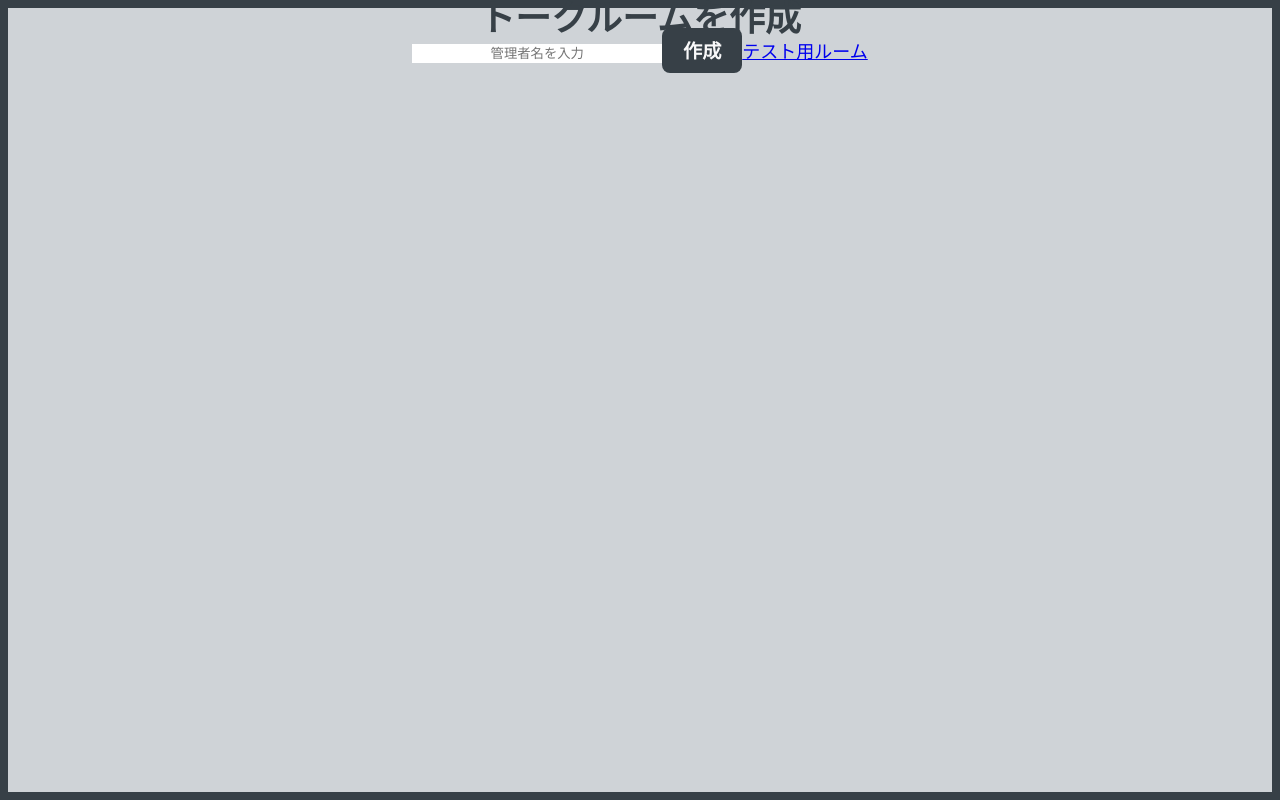
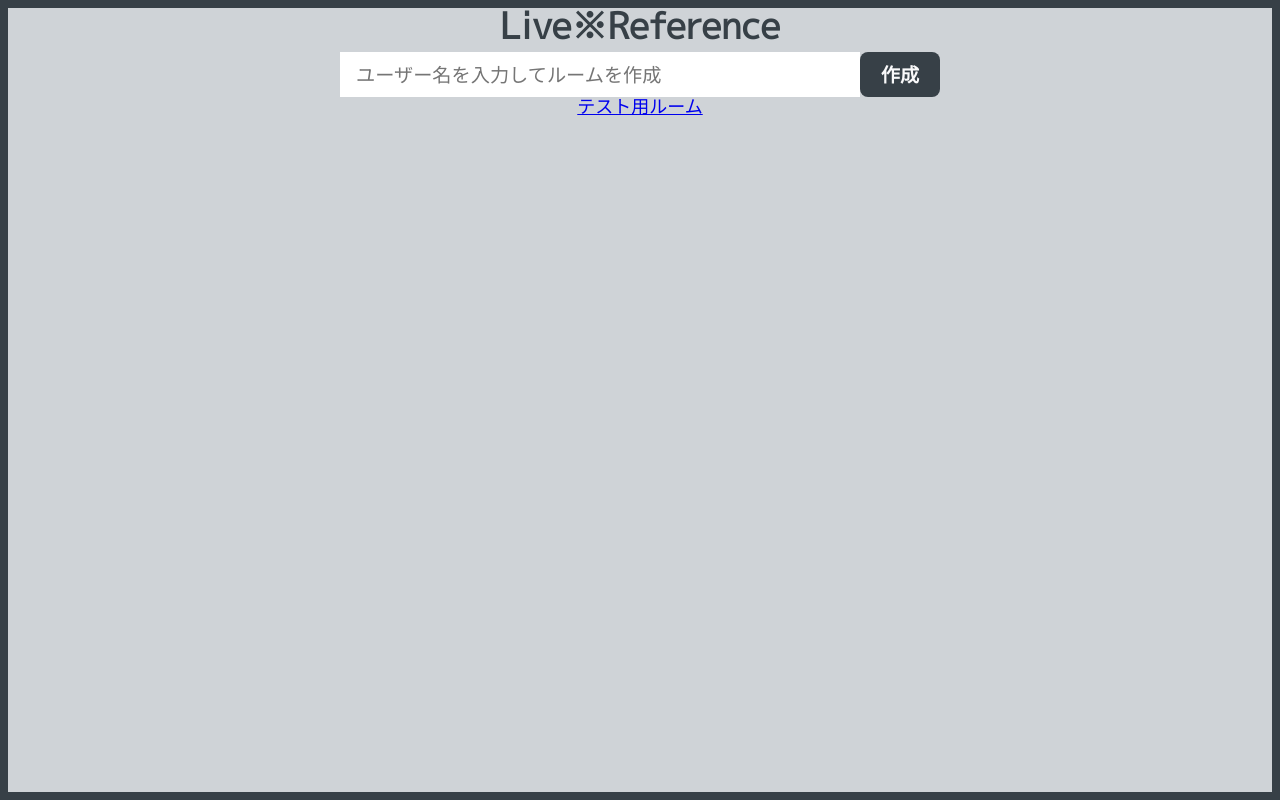
Before and after one commit to mzdkzk/diexercise, a Next.js app in the folder app/: page / in a window 1280 px wide. Built offline with nearby package versions, Linux system fonts and the light colour scheme.

Commit message:
ルーム作成フォームのスタイル調整

```diff
--- a/app/src/components/Layout.tsx
+++ b/app/src/components/Layout.tsx
@@ -11,6 +11,7 @@ const Container = styled.div`
   width: 100%;
   height: 100%;
   border: solid 0.5rem ${colors.primary};
+  padding: 0.5rem;
   box-sizing: border-box;
 `
 
--- /dev/null
+++ b/app/src/components/forms.tsx
@@ -0,0 +1,17 @@
+import styled from 'styled-components'
+
+export const Form = styled.form`
+  display: flex;
+  margin-top: 1rem;
+  margin-left: auto;
+  margin-right: auto;
+  max-width: 600px;
+`
+
+export const Input = styled.input`
+  flex-grow: 1;
+  font-size: 1.2rem;
+  padding: 0.5rem 1rem;
+  border-radius: 0;
+  text-align: initial;
+`
--- a/app/src/pages/index.tsx
+++ b/app/src/pages/index.tsx
@@ -1,14 +1,35 @@
-import React from 'react'
+import React, { useState } from 'react'
 import { Button, Layout } from '../components'
 import Link from 'next/link'
+import Router from 'next/router'
+import request from '../utils/request'
+import { ApiData } from '../scheme/api'
+import { Form, Input } from '../components/forms'
 
 const IndexPage: React.FC = () => {
-  const onChangeHandler = () => {}
+  const [ownerName, setOwnerName] = useState<string>('')
+  const onChangeHandler = (e: React.FormEvent<HTMLInputElement>) => {
+    setOwnerName(e.currentTarget.value)
+  }
+  const onSubmitHandler = async (e: React.FormEvent<HTMLFormElement>) => {
+    e.preventDefault()
+    const response = await request.post('/rooms', {
+      json: { ownerName }
+    })
+    const responseJson: ApiData = await response.json()
+    Router.push('/rooms/[roomId]', `/rooms/${responseJson.body!.roomId}`)
+  }
   return (
     <Layout>
-      <h1>トークルームを作成</h1>
-      <input onChange={onChangeHandler} placeholder="管理者名を入力" />
-      <Button>作成</Button>
+      <h1>Live※Reference</h1>
+      <Form onSubmit={onSubmitHandler}>
+        <Input
+          onChange={onChangeHandler}
+          placeholder="ユーザー名を入力してルームを作成"
+          required
+        />
+        <Button type="submit">作成</Button>
+      </Form>
       <Link href="/rooms/[roomId]" as="/rooms/test">
         <a>テスト用ルーム</a>
       </Link>
--- a/app/src/pages/rooms/[roomId].tsx
+++ b/app/src/pages/rooms/[roomId].tsx
@@ -88,7 +88,7 @@ const IndexPage: React.FC<{ router: NextRouter }> = ({ router }) => {
   }
 
   return (
-    <Layout>
+    <Layout title={`ルーム[ID: ${roomId}]`}>
       <Button onClick={start}>Start</Button>
       <Button onClick={stopRecord}>Stop</Button>
       <Button onClick={deleteData}>Delete</Button>
```
